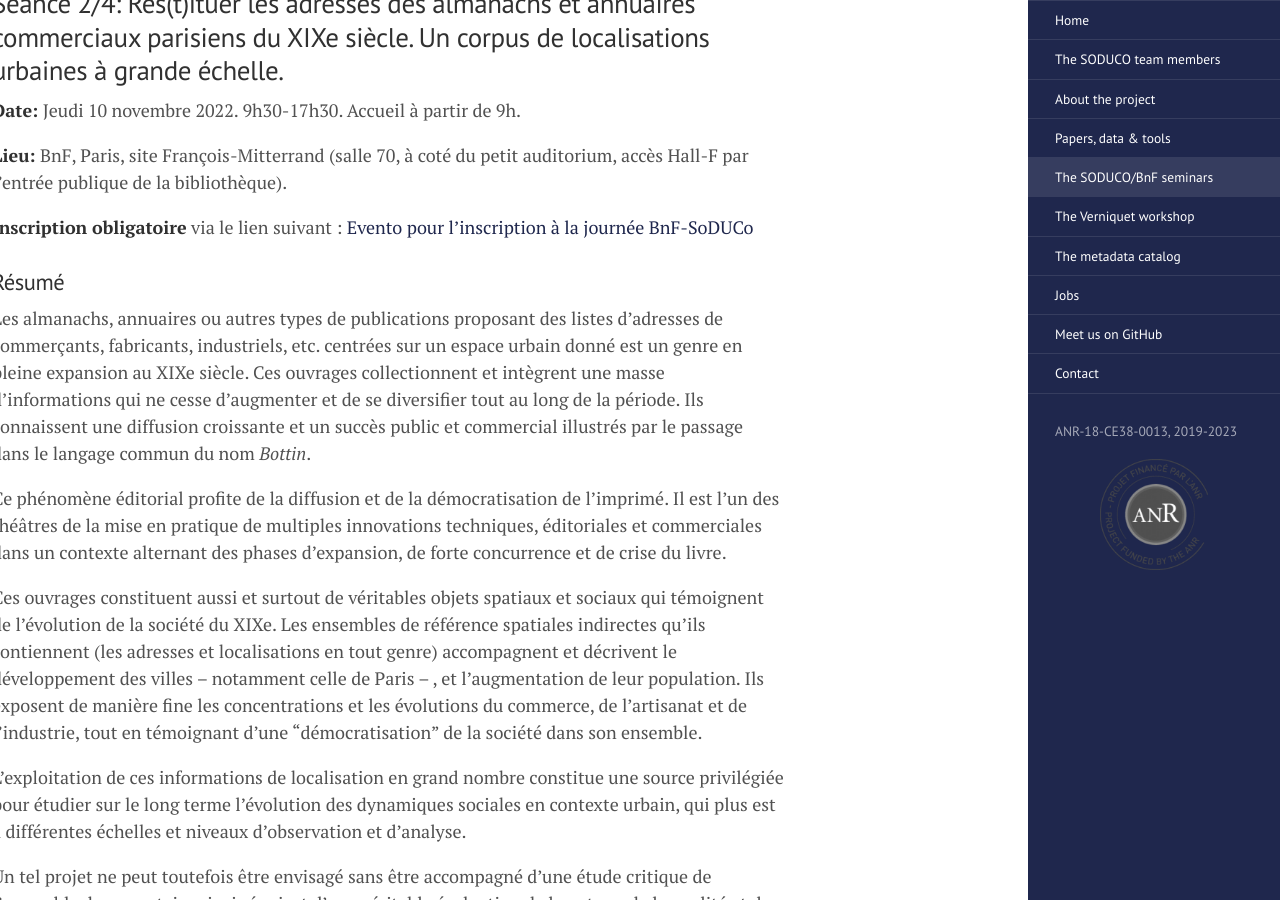
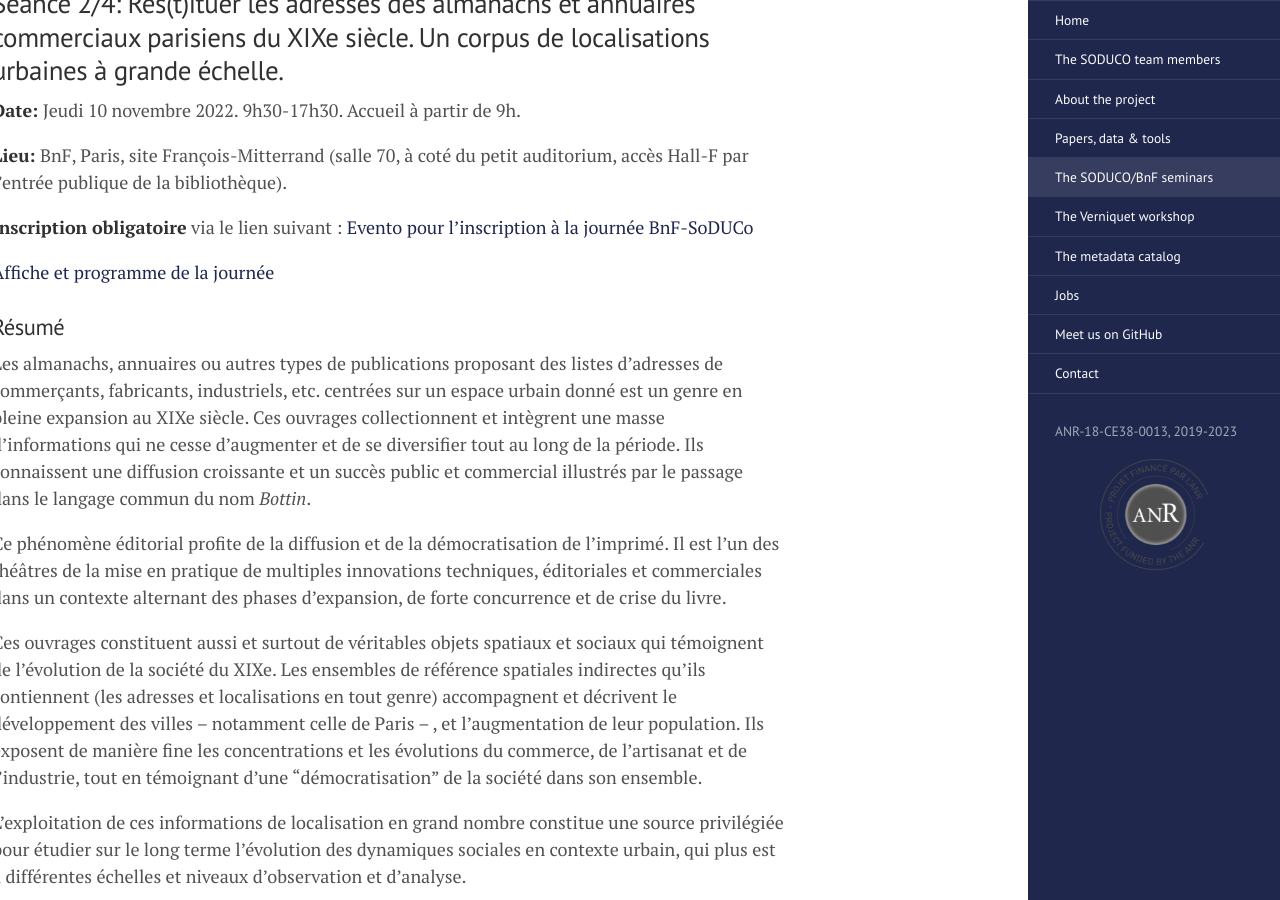
Before and after one commit to soduco/soduco.github.io, a Jekyll site: the page built from soduco_bnf_seminars.md, in a window 1280 px wide and 900 px high, scrolled down 1555 px. Built offline with Jekyll 4.4.1, drawn with Linux system fonts in a browser that asks for light colours.

Commit message:
Update soduco_bnf_seminars.md
Ajout lien vars affiche pdf

```diff
--- a/soduco_bnf_seminars.md
+++ b/soduco_bnf_seminars.md
@@ -53,6 +53,7 @@ J. Chazalon (EPITA) et J. Perret (IGN) coord.
 
 **Inscription obligatoire** via le lien suivant : [Evento pour l'inscription à la journée BnF-SoDUCo](https://evento.renater.fr/survey/inscriptions-a-la-2eme-journee-soduco-bnf-10-novembre-2022-nuorelx4)
 
+[Affiche et programme de la journée](https://github.com/soduco/soduco.github.io/blob/master/public/images/Atelier_Soduco_Bnf_Programme_Journee_10novembre.pdf)
 ### Résumé
 
 Les almanachs, annuaires ou autres types de publications proposant des listes d'adresses de commerçants, fabricants, industriels, etc. centrées sur un espace urbain donné est un genre en pleine expansion au XIXe siècle. Ces ouvrages collectionnent et intègrent une masse d’informations qui ne cesse d’augmenter et de se diversifier tout au long de la période. Ils connaissent une diffusion croissante et un succès public et commercial illustrés par le passage dans le langage commun du nom *Bottin*.
```
